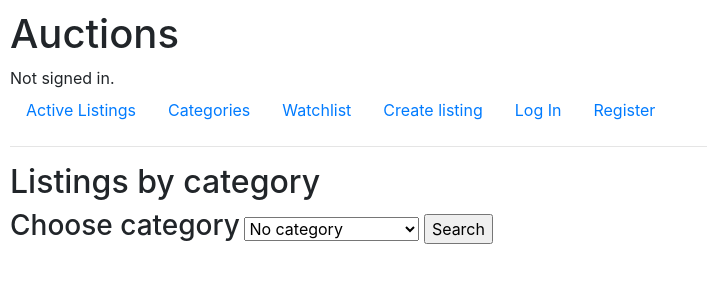
After one commit to ThASh42/CS50w-project2-commerce, a Django app: page /category in a window 1280 px wide. The commit adds this page. Shown: the top 300 px of the page, without its empty margins (0-707 px from the left). Run offline with Django 3.2, Linux system fonts and the light colour scheme; some libraries are stand-ins or nearby versions.

Commit message:
Create a page for retrieving listings by category

```diff
--- /dev/null
+++ b/auctions/templates/auctions/category.html
@@ -0,0 +1,57 @@
+{% extends 'auctions/layout.html' %}
+
+{% block body %}
+
+<h2>Listings by category</h2>
+
+
+<div>
+    <form action="{% url 'category' %}" method="POST">
+        {% csrf_token %}
+        <label for="category_categories"><h3>Choose category</h3></label>
+        <select name="category" id="category_categories">
+            {% for category_value, category_text in categories %}
+            <option value="{{ category_value }}">{{ category_text }}</option>
+            {% endfor %}
+        </select>
+        <input type="submit" value="Search">
+    </form>
+
+    {% if selected_category %}
+        {% if listings %}
+            {% for listing in listings %}
+                <section>
+                    {% if listing.image %}
+                    <div>
+                        <a href="{% url 'listing' listing.id %}">
+                            <img src="{{ listing.image }}" alt="Picture of shovel" style="width:300px">
+                        </a>
+                    </div>
+                    {% endif %}
+                    <div>
+                        <a href="{% url 'listing' listing.id %}">{{ listing.title }} </a><br>
+                        <strong>
+                            {% if listing.bids == None %}
+                            US $<!-- TODO: display current price -->
+                            {% else %}
+                            US ${{ listing.start_bid }}
+                            {% endif %}
+                        </strong>
+                        <br>
+                        {{ listing.bids.count }}
+                        {% if listing.bids.count == 0 or listing.bids.count == 1 %}
+                            bid
+                        {% else %}
+                            bids
+                        {% endif %}
+                        <br>
+                        {{ listing.description }}
+                    </div>
+                </section>
+            {% endfor %}
+        {% else %}
+                <h4>There is not listings on that category</h4>
+        {% endif %}
+    {% endif %}
+</div>
+{% endblock body %}
--- a/auctions/templates/auctions/layout.html
+++ b/auctions/templates/auctions/layout.html
@@ -19,6 +19,9 @@
         <ul class="nav">
             <li class="nav-item">
                 <a class="nav-link" href="{% url 'index' %}">Active Listings</a>
+            </li>
+            <li class="nav-item">
+                <a class="nav-link" href="{% url 'category' %}">Categories</a>
             </li>
             <li class="nav-item">
                 <a class="nav-link" href="{% url 'my_watchlist' %}">Watchlist</a>
--- a/auctions/urls.py
+++ b/auctions/urls.py
@@ -5,6 +5,7 @@ from . import views
 urlpatterns = [
     path("", views.index, name="index"),
     path("watchlist", views.my_watchlist, name="my_watchlist"),
+    path("category", views.category, name="category"),
     path("<int:listing_id>", views.listing, name="listing"),
     path("create", views.create, name="create"),
     path("<int:listing_id>/comment", views.comment, name="comment"),
--- a/auctions/views.py
+++ b/auctions/views.py
@@ -30,6 +30,24 @@ def listing(request, listing_id):
         "comments": comments,
         "is_owner": is_owner,
     })
+
+
+# Display listings by category
+def category(request):
+    if request.method == "GET":
+        return render(request, "auctions/category.html", {
+            "categories": CATEGORY_CHOICES,
+        })
+    elif request.method == "POST":
+
+        selected_category = request.POST["category"]
+        listings = Listing.objects.filter(category=selected_category, active_status=True)
+
+        return render(request, "auctions/category.html", {
+            "categories": CATEGORY_CHOICES,
+            "selected_category": selected_category,
+            "listings": listings,
+        })
 
 
 @login_required
```
Also changed, not shown: db.sqlite3.
